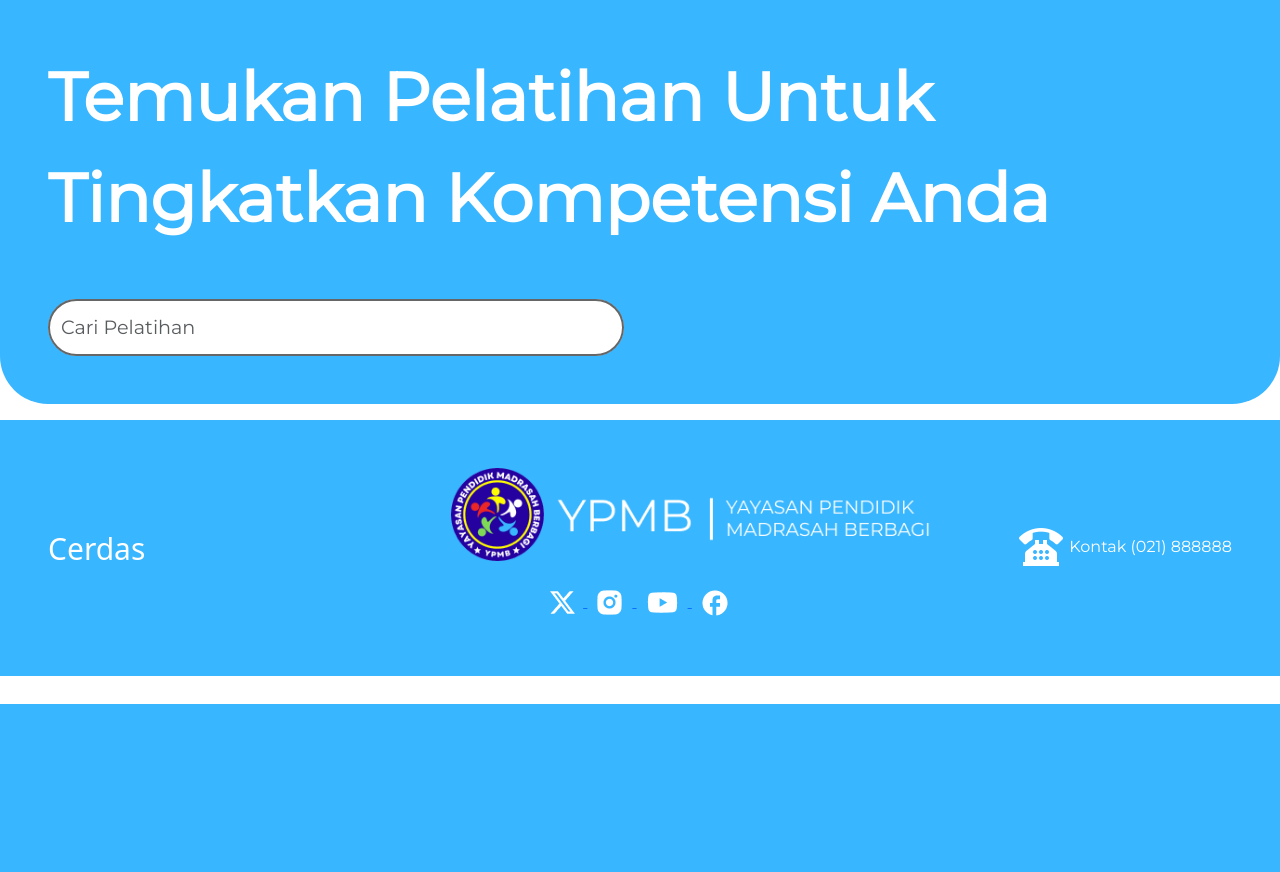
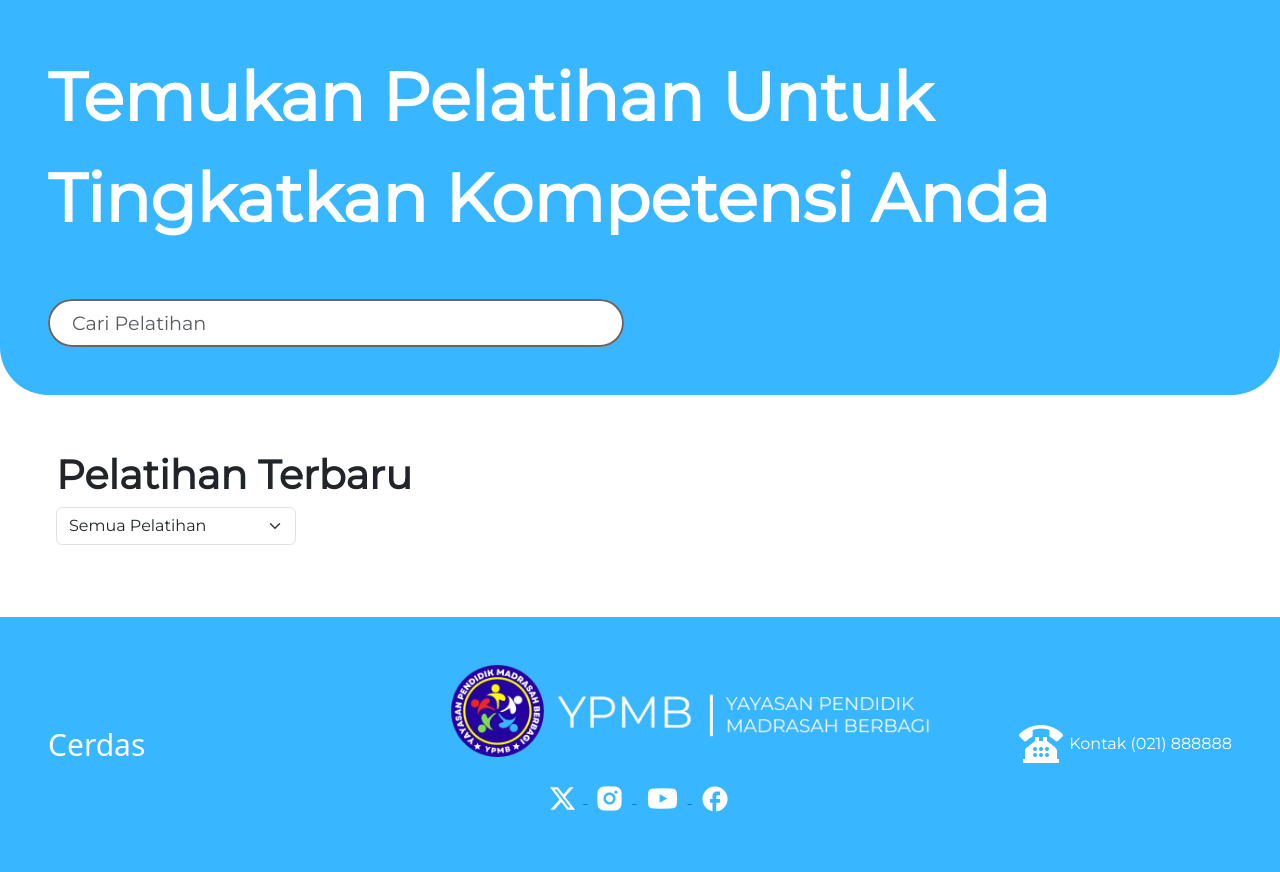
Before and after one commit to hafidzf25/ypmb, a Laravel app: page /pelatihan in a window 1280 px wide. Shown: the part 96-968 px from the top of the page. Before the commit the page ends 800 px from the top, so only its background shows below. Run offline with Laravel 10, Linux system fonts and the light colour scheme; some web fonts are replaced.

Commit message:
Pelatihan update

```diff
--- a/resources/views/pelatihan.blade.php
+++ b/resources/views/pelatihan.blade.php
@@ -3,6 +3,18 @@
 @section('content')
     <div class="container-fluid judul-radius">
         <p style="font-size: 4.2em;">Temukan Pelatihan Untuk Tingkatkan Kompetensi Anda</p>
-        <input style="outline: 2px solid #666666; width: 30em; height:3em; margin-top:50px; font-size:1.2em;" class="form-control me-4 custom-rounded search-custom-width" type="search" placeholder="Cari Pelatihan" aria-label="Search">
+        <input style="outline: 2px solid #666666; width: 30em; height:2.5em; margin-top:50px; font-size:1.2em; padding-left:1.2em" class="form-control me-4 custom-rounded search-custom-width" type="search" placeholder="Cari Pelatihan" aria-label="Search">
     </div>
+
+    <div class="container-fluid" style="padding: 3.5em;">
+        <h1 style="font-weight: 900;">Pelatihan Terbaru</h1>
+        <select class="form-select" aria-label="Default select example" style="width: 15em;">
+            <option value="Semua">Semua Pelatihan</option>
+            <option value="SD">SD</option>
+            <option value="SMP">SMP</option>
+            <option value="SMA">SMA</option>
+        </select>
+    </div>
+
+
 @endsection
```
